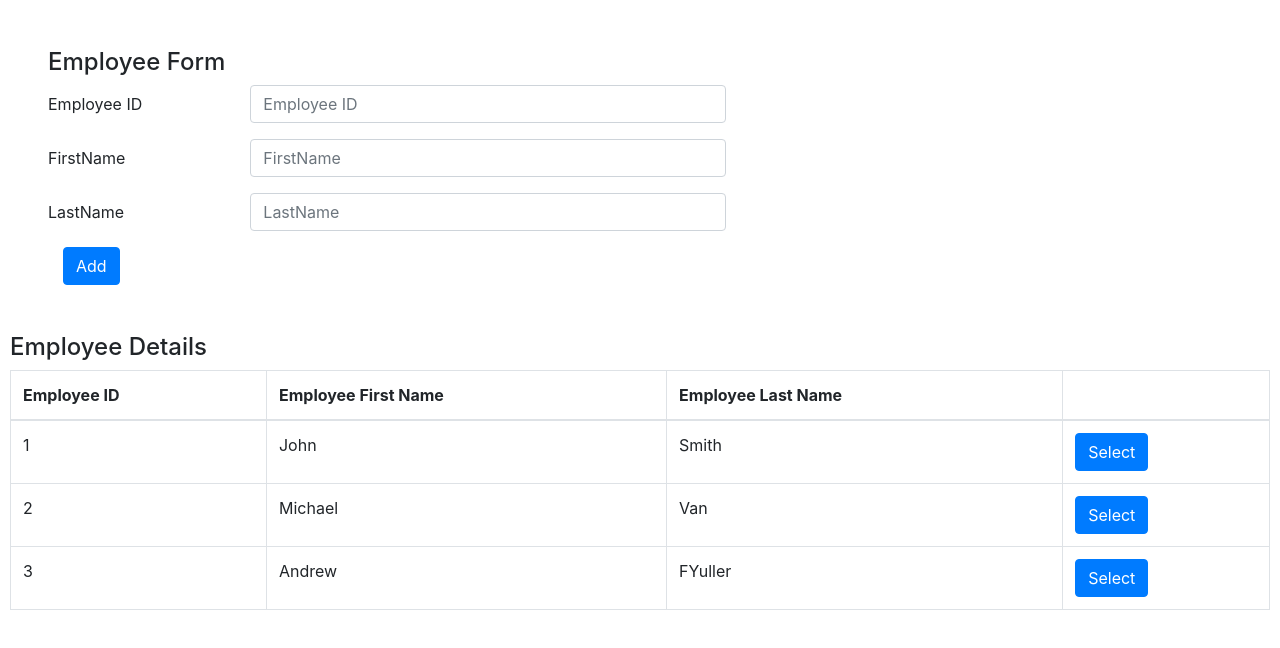
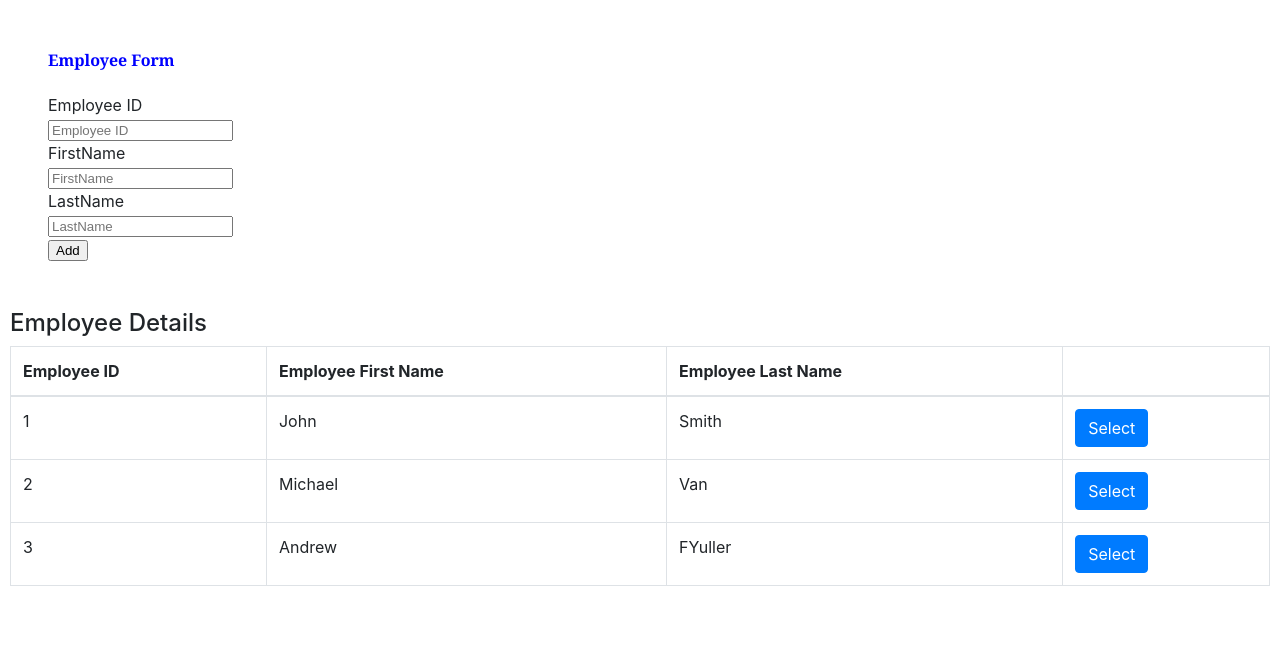
Before and after one commit to madanpatakota/CorePro, an Angular app: page / in a window 1280 px wide. Shown: the top 648 px of the page. Built offline with nearby package versions, Linux system fonts and the light colour scheme.

Commit message:
codeReconstruction

```diff
--- a/src/app/app.component.html
+++ b/src/app/app.component.html
@@ -1,3 +1,3 @@
-<!-- <app-person></app-person> -->
+<!-- <app-employee></app-employee> -->
 
-<app-persons></app-persons>
+<app-Employees></app-Employees>
--- a/src/app/persons/person/person.component.css
+++ b/src/app/employees/employee/employee.component.css
@@ -3,3 +3,8 @@
   border: 2px solid green;
   font-family: 'Times New Roman', Times, serif;
 }
+
+h4{
+  font-family: Cambria, Cochin, Georgia, Times, 'Times New Roman', serif;
+  color: blue;
+}
--- a/src/app/persons/person/person.component.ts
+++ b/src/app/employees/employee/employee.component.ts
@@ -1,11 +1,12 @@
-import { Component, ElementRef, EventEmitter, Input, OnInit, Output, ViewChild } from '@angular/core';
+import { Component, ElementRef, EventEmitter, Input, OnInit, Output, ViewChild, ViewEncapsulation } from '@angular/core';
 
 @Component({
-  selector: 'app-person',
-  templateUrl: './person.component.html',
-  styleUrls: ['./person.component.css']
+  selector: 'app-employee',
+  templateUrl: './employee.component.html',
+  styleUrls: ['./employee.component.css'],
+  encapsulation:ViewEncapsulation.ShadowDom
 })
-export class PersonComponent implements OnInit {
+export class EmployeeComponent implements OnInit {
 
   EID = "";
   EmpLName = "";
--- a/src/app/persons/persons.component.html
+++ b/src/app/employees/employees.component.html
@@ -1,5 +1,8 @@
 
-<app-person [EmployeeElement] = "EmployeeRow" (addEmployee)= "onEmployeeCreated($event)"></app-person>
+<app-employee [EmployeeElement] = "EmployeeRow"
+(addEmployee)= "onEmployeeCreated($event)"></app-employee>
+
+
 
 <div style="margin: 10px;">
     <h4>Employee Details</h4>
```
Also changed, not shown: src/app/app.module.ts (+4 -4 lines), src/app/employees/employees.component.ts (renamed from src/app/persons/persons.component.ts, +4 -4 lines), src/app/employees/employee/employee.component.html (renamed from src/app/persons/person/person.component.html), src/app/employees/employees.component.css (added), src/styles.css (line endings or trailing spaces), 2 other files (tests, documents, lock files or other folders).
